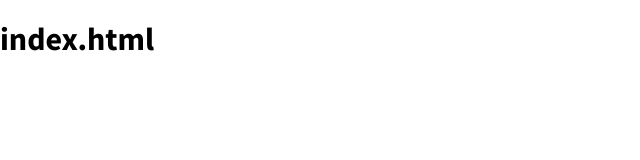
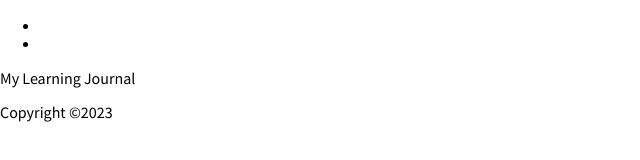
Before and after one commit to Drazen-TheGRC/Learning-Jurnal-Scrimba, a plain HTML site: page index.html in a window 1280 px wide. Shown: the whole page, without its empty margins (0-640 px from the left). Drawn offline with nearby package versions, Linux system fonts and the light colour scheme.

Commit message:
add: images and index.html outline

```diff
--- a/index.html
+++ b/index.html
@@ -13,6 +13,26 @@
         <title>My Learning Journal</title>
     </head>
     <body>
-        <h1>index.html</h1>
+        <header>
+            <img src="" alt="">
+            <nav>
+                <ul>
+                    <li></li>
+                    <li></li>
+                </ul>
+            </nav>
+        </header>
+        <main>
+            <div class="featured-post">
+
+            </div>
+            <div class="posts">
+
+            </div>
+        </main>
+        <footer>
+            <p>My Learning Journal</p>
+            <p>Copyright ©2023</p>
+        </footer>
     </body>
 </html>
```
Also changed, not shown: images/00 The Frontend Developer Career Path.jpg (added), images/01 Welcome to the career path.jpg (added), images/02 Web dev basics.jpg (added), images/03 Making websites interactive.jpg (added), images/04 Essential CSS concepts.jpg (added), images/05 Essential JavaScript concepts.jpg (added), images/06 Responsive design.jpg (added), images/07 Next-level JavaScript.jpg (added), images/08 Code reviews.jpg (added), images/09 Working with APIs.jpg (added), images/10 Learn UI design.jpg (added), images/11 React basics.jpg (added), images/12 Advanced React.jpg (added), images/13 Getting hired.jpg (added).
